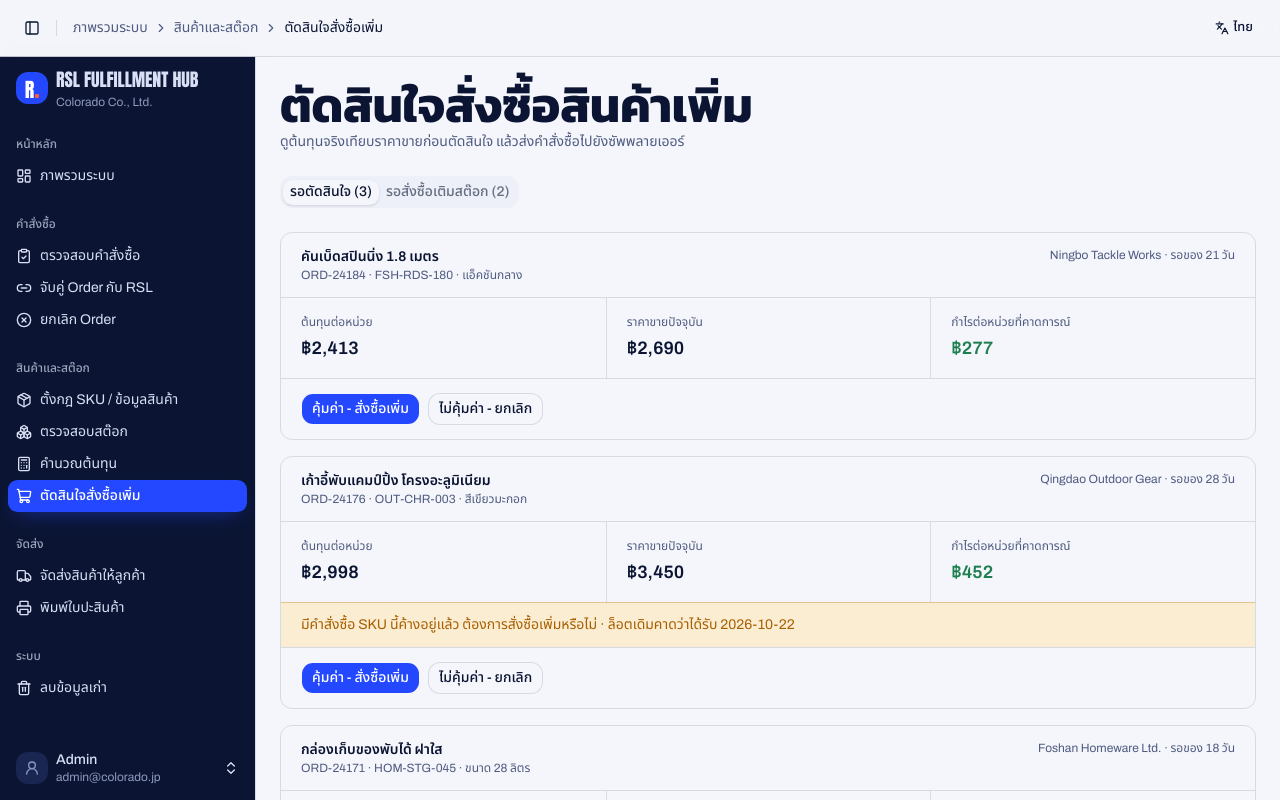
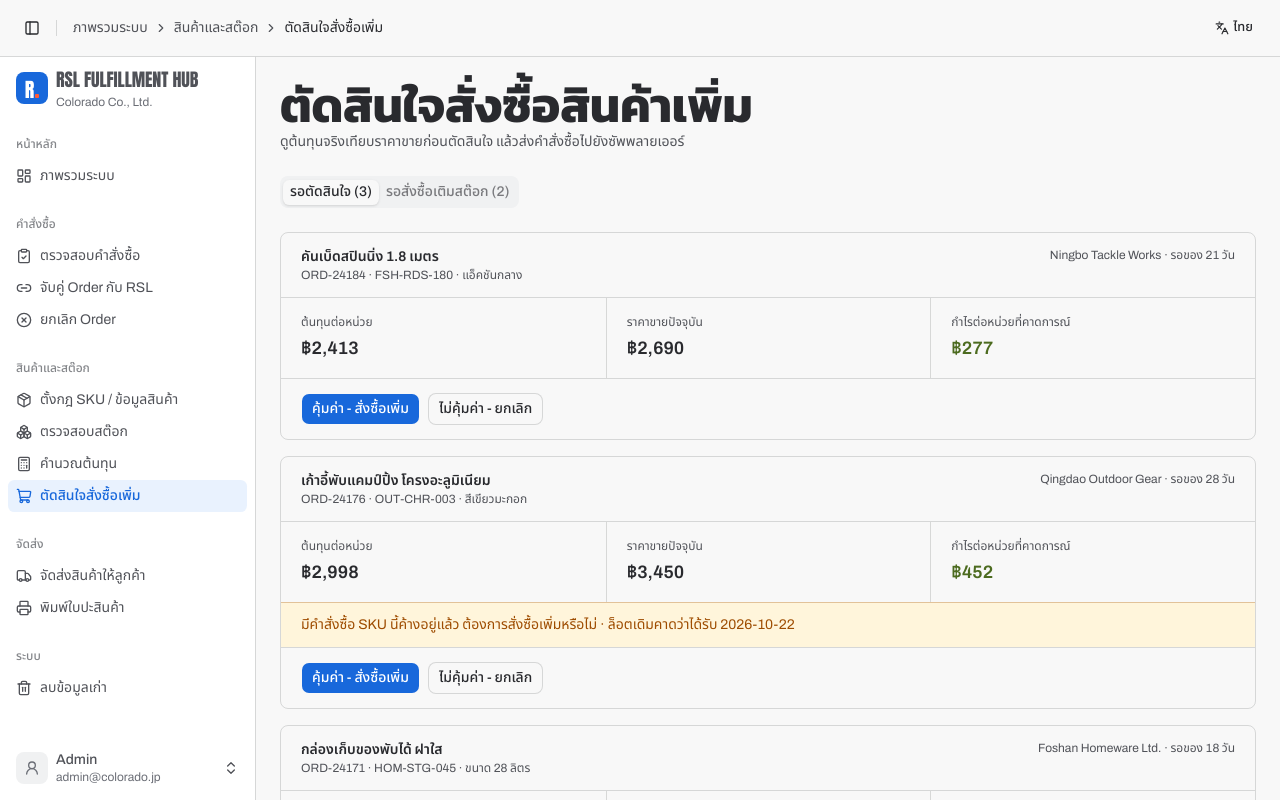
Before and after one commit to xbpkdi/01418321-final-project, a Next.js app: page /products/reorder in a window 1280 px wide. Shown: the top 800 px of the page. Built offline with nearby package versions, Linux system fonts and the light colour scheme.

Commit message:
style: switch the palette to Atlassian light tokens

```diff
--- a/src/app/globals.css
+++ b/src/app/globals.css
@@ -15,6 +15,8 @@
   --color-navy: var(--navy);
   --color-navy-deep: var(--navy-deep);
   --color-cobalt: var(--cobalt);
+  --color-sidebar-selected: var(--sidebar-selected);
+  --color-sidebar-selected-foreground: var(--sidebar-selected-foreground);
   --color-sky: var(--sky);
   --color-coral: var(--coral);
   --color-sidebar-ring: var(--sidebar-ring);
@@ -65,60 +67,61 @@
   --radius-4xl: calc(var(--radius) * 2.6);
 }
 
-/* Palette แนว quark แบบ light: พื้นกระดาษเย็น + หมึก navy + cobalt เป็นสีหลัก
-   ฟ้า (sky) ใช้กับแสง ส่วนส้มคอรัล (coral) เป็นจุดตัดสีเล็กๆ แบบโปสเตอร์ ไม่ใช้เป็นปุ่ม */
+/* Palette จาก Atlassian Design System ธีม light (@atlaskit/tokens, atlassian-light)
+   ชื่อ token ต้นทางกำกับไว้ทุกค่า ห้ามแต่งค่าเอง ยกเว้น --coral ที่มาจากแนว quark */
 :root {
-  --navy: #13235e;
-  --navy-deep: #0b1533;
-  --cobalt: #2448ff;
-  --sky: #38bdf8;
-  --coral: #ff5a36;
+  --navy: #1e1f21; /* สีเงาใน shadow.raised */
+  --navy-deep: #292a2e; /* color.text */
+  --cobalt: #1868db; /* color.background.brand.bold */
+  --sky: #669df1; /* color.background.accent.blue.subtle */
+  --coral: #ff5a36; /* จุดเน้นแนว quark ที่ผู้ใช้เลือก */
 
-  --background: #f4f6fb;
-  --foreground: #0b1533;
-  --card: #ffffff;
-  --card-foreground: #0b1533;
-  --popover: #ffffff;
-  --popover-foreground: #0b1533;
-  --primary: #2448ff;
-  --primary-foreground: #ffffff;
-  --secondary: #e7ebf7;
-  --secondary-foreground: #0b1533;
-  --muted: #edf0f8;
-  --muted-foreground: #4f5b80;
-  --accent: #e7ebf7;
-  --accent-foreground: #0b1533;
-  --destructive: #d42a3a;
-  --border: #0b15331f;
-  --input: #0b153329;
-  --ring: #2448ff;
-  --chart-1: #2448ff;
-  --chart-2: #38bdf8;
-  --chart-3: #ff5a36;
-  --chart-4: #13235e;
-  --chart-5: #b9c6f5;
-  --radius: 0.75rem;
-  /* sidebar เป็น navy เข้ม ตัดกับเนื้อหาสีอ่อน ให้หน้ามีโครง */
-  --sidebar: #0b1533;
-  --sidebar-foreground: #d9e0f5;
-  --sidebar-primary: #2448ff;
+  --background: #f8f8f8; /* elevation.surface.sunken */
+  --foreground: #292a2e; /* color.text */
+  --card: #ffffff; /* elevation.surface.raised */
+  --card-foreground: #292a2e;
+  --popover: #ffffff; /* elevation.surface.overlay */
+  --popover-foreground: #292a2e;
+  --primary: #1868db; /* color.background.brand.bold */
+  --primary-foreground: #ffffff; /* color.text.inverse */
+  --secondary: #0515240f; /* color.background.neutral */
+  --secondary-foreground: #292a2e;
+  --muted: #f0f1f2; /* color.background.accent.gray.subtlest */
+  --muted-foreground: #505258; /* color.text.subtle */
+  --accent: #f0f1f2; /* elevation.surface.hovered */
+  --accent-foreground: #292a2e;
+  --destructive: #ae2e24; /* color.text.danger */
+  --border: #0b120e24; /* color.border */
+  --input: #8c8f97; /* color.border.input */
+  --ring: #4688ec; /* color.border.focused */
+  --chart-1: #357de8; /* chart.categorical.1 */
+  --chart-2: #82b536; /* chart.categorical.2 */
+  --chart-3: #bf63f3; /* chart.categorical.3 */
+  --chart-4: #f68909; /* chart.categorical.4 */
+  --chart-5: #1558bc; /* chart.categorical.5 */
+  --radius: 0.5rem; /* radius.large */
+  --sidebar: #ffffff; /* elevation.surface */
+  --sidebar-foreground: #505258; /* color.text.subtle */
+  --sidebar-primary: #1868db;
   --sidebar-primary-foreground: #ffffff;
-  --sidebar-accent: #1a2652;
-  --sidebar-accent-foreground: #ffffff;
-  --sidebar-border: #ffffff14;
-  --sidebar-ring: #6f86ff;
+  --sidebar-accent: #0515240f; /* color.background.neutral.subtle.hovered */
+  --sidebar-accent-foreground: #292a2e;
+  --sidebar-selected: #e9f2fe; /* color.background.selected */
+  --sidebar-selected-foreground: #1868db; /* color.text.selected */
+  --sidebar-border: #0b120e24; /* color.border */
+  --sidebar-ring: #4688ec;
 
-  /* สีสถานะ 5 กลุ่ม → ใช้ใน StatusBadge */
-  --status-waiting: #4f5b80; /* เทา navy - รอดำเนินการ */
-  --status-waiting-bg: #e7ebf7;
-  --status-progress: #1f3fe0; /* น้ำเงิน - กำลังดำเนินการ */
-  --status-progress-bg: #e0e7ff;
-  --status-success: #1d7f4f; /* เขียว - สำเร็จ */
-  --status-success-bg: #dbf1e5;
-  --status-attention: #a85f00; /* อำพัน - ต้องระวัง/ทำเอง */
-  --status-attention-bg: #fbedd2;
-  --status-cancelled: #b8202b; /* แดง - ยกเลิก */
-  --status-cancelled-bg: #fbe2e3;
+  /* สีสถานะ 5 กลุ่ม → ใช้ใน StatusBadge (Atlassian lozenge: text.* บน background.*) */
+  --status-waiting: #505258; /* color.text.subtle */
+  --status-waiting-bg: #0515240f; /* color.background.neutral */
+  --status-progress: #1558bc; /* color.text.information */
+  --status-progress-bg: #e9f2fe; /* color.background.information */
+  --status-success: #4c6b1f; /* color.text.success */
+  --status-success-bg: #efffd6; /* color.background.success */
+  --status-attention: #9e4c00; /* color.text.warning */
+  --status-attention-bg: #fff5db; /* color.background.warning */
+  --status-cancelled: #ae2e24; /* color.text.danger */
+  --status-cancelled-bg: #ffeceb; /* color.background.danger */
 }
 
 .dark {
@@ -190,10 +193,9 @@
 
 /* ใช้กับหน้ารายงาน (rubric ข้อ 31) — ซ่อน UI ที่ไม่ต้องติดไปบนกระดาษ */
 @layer components {
-  /* ใน sidebar ตัวอักษรรองและพื้นรองต้องเป็นโทนเข้ม ไม่ใช่ค่าของหน้าสว่าง */
+  /* ใน sidebar ตัวอักษรรองจางกว่าในหน้า */
   [data-sidebar="sidebar"] {
-    --muted: #1a2652;
-    --muted-foreground: #8d98bd;
+    --muted-foreground: #6b6e76; /* color.text.subtlest */
     color: var(--sidebar-foreground);
   }
 
--- a/src/components/app-shell/app-sidebar.tsx
+++ b/src/components/app-shell/app-sidebar.tsx
@@ -86,7 +86,7 @@ export function AppSidebar() {
                     <SidebarMenuButton
                       asChild
                       isActive={pathname === item.href}
-                      className="data-[active=true]:bg-primary data-[active=true]:text-primary-foreground data-[active=true]:hover:bg-primary data-[active=true]:hover:text-primary-foreground data-[active=true]:shadow-[0_8px_20px_-10px] data-[active=true]:shadow-primary/70"
+                      className="data-[active=true]:bg-sidebar-selected data-[active=true]:text-sidebar-selected-foreground data-[active=true]:hover:bg-sidebar-selected data-[active=true]:hover:text-sidebar-selected-foreground"
                       tooltip={t.nav.items[item.titleKey]}
                     >
                       <Link href={item.href}>
```
Also changed, not shown: 1 other file (tests, documents, lock files or other folders).
